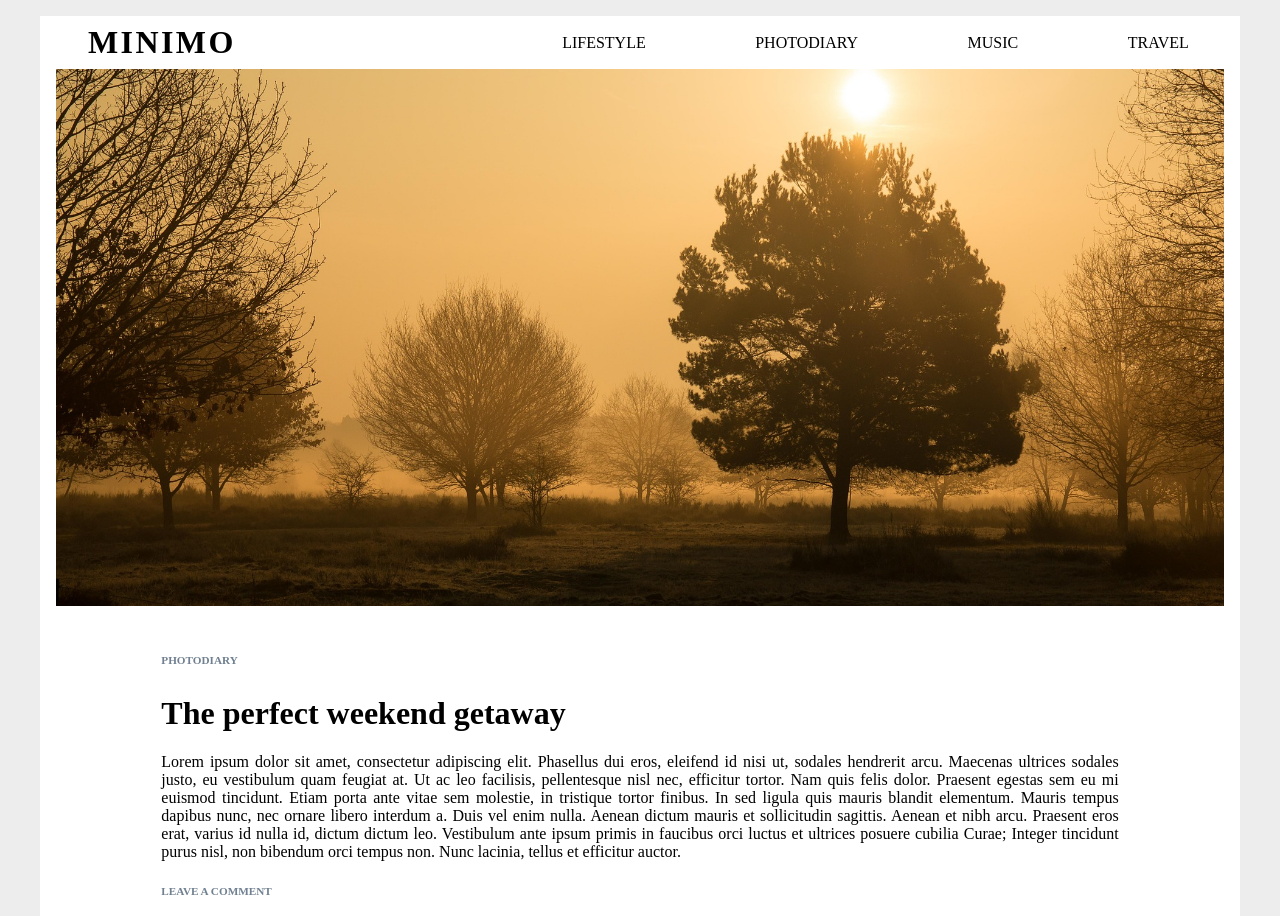
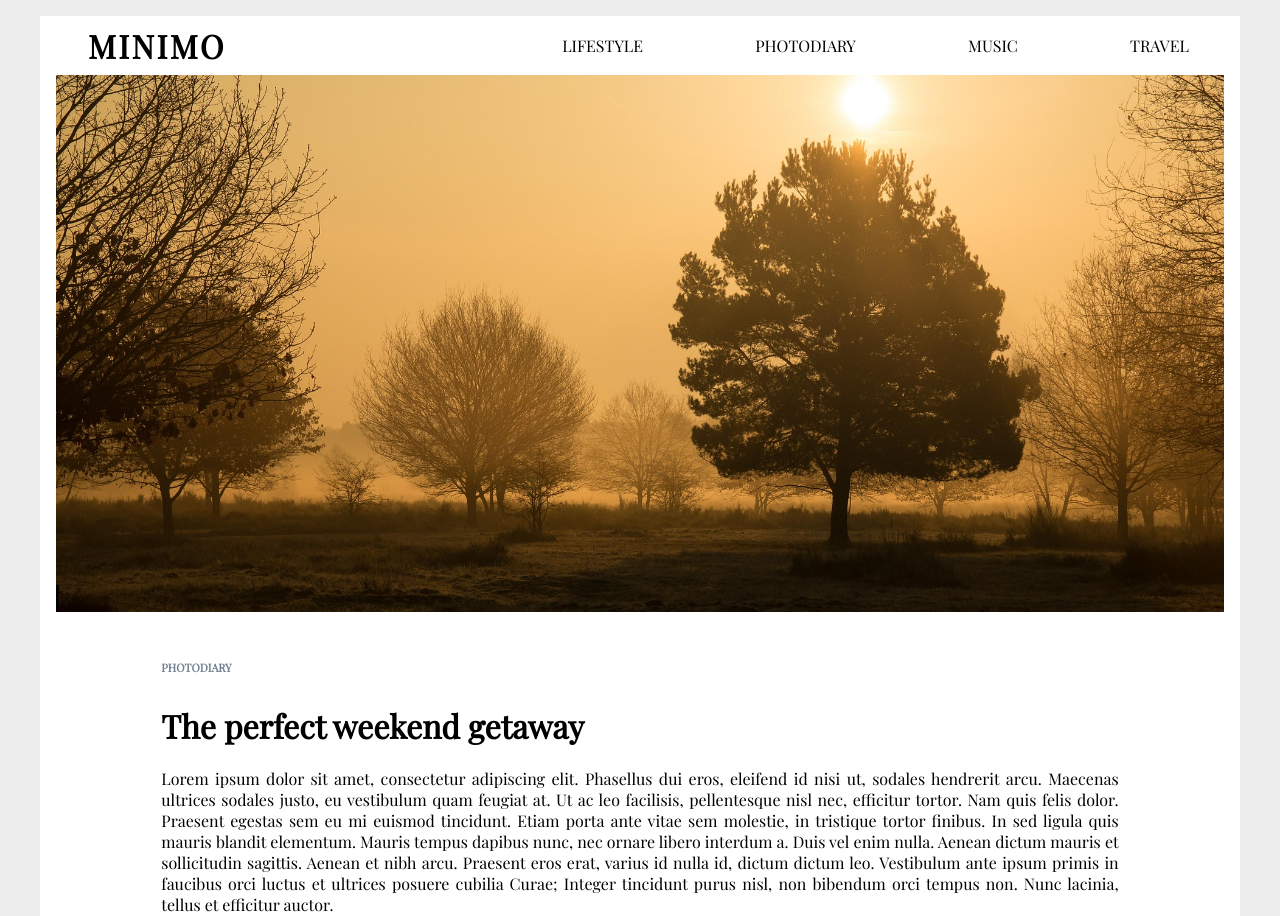
Before and after one commit to marcinho51/Blog_Minimo, a website: page index.html in a window 1280 px wide. Shown: the top 916 px of the page. Drawn offline with nearby package versions, Linux system fonts and the light colour scheme.

Commit message:
Font added

```diff
--- a/index.html
+++ b/index.html
@@ -9,16 +9,21 @@
       crossorigin="anonymous"
     ></script>
     <link href="./css/main.css" rel="stylesheet" />
+    <link
+      href="https://fonts.googleapis.com/css?family=Playfair+Display&display=swap"
+      rel="stylesheet"
+    />
     <title>Blog Minimo</title>
   </head>
   <body>
     <div class="wrapper">
       <header>
         <div class="row">
-          <div class="header__logo col-md-4 col-lg-4">
+          <div class="header__logo col-sm-5 col-md-4 col-lg-4">
             <a href="#"><h1>Minimo</h1></a>
           </div>
-          <div class="header__hamburger col-md-6 col-lg-7">
+
+          <div class="header__hamburger col-sm-5 col-md-6 col-lg-7">
             <input type="checkbox" />
             <span></span>
             <span></span>
--- a/scss/_header.scss
+++ b/scss/_header.scss
@@ -10,7 +10,7 @@ header {
         color: $color-black;
         text-decoration: none;
         h1 {
-          font-size: 1rem;
+          font-size: 2rem;
           letter-spacing: 0.15rem;
           text-transform: uppercase;
         }
@@ -69,20 +69,17 @@ header {
         display: none;
         position: absolute;
         list-style-type: none;
-
         width: 2rem;
         transform-origin: 0% 0%;
         transform: translate(-100%, 0);
         transition: transform 0.5s cubic-bezier(0.77, 0.2, 0.05, 1);
         a {
-          color: $color-white;
+          color: $color-black;
           font-weight: 700;
           text-decoration: none;
           text-transform: uppercase;
           transition: color 0.3s ease;
-          &:hover {
-            color: $color-gold;
-          }
+
           li {
             font-size: 0.8rem;
             padding: 0.5rem 0.8rem;
@@ -129,11 +126,17 @@ header {
             @media (min-width: $lg-width) {
               margin-right: 1.4rem;
             }
+
             li {
               color: $color-black;
               font-size: 1rem;
               font-weight: 300;
               text-transform: uppercase;
+              @media (min-width: $lg-width) {
+                &:hover {
+                  color: $color-gold;
+                }
+              }
             }
           }
         }
--- a/scss/_typography.scss
+++ b/scss/_typography.scss
@@ -7,7 +7,7 @@
 body {
   background-color: $color-white-wrapper;
   font-size: $font-size;
-  //   font-family: $font-primary;
+  font-family: $font-primary;
 }
 
 .wrapper {
--- a/scss/_variables.scss
+++ b/scss/_variables.scss
@@ -12,3 +12,6 @@ $color-white-wrapper: #ededed;
 $sm-width: 576px;
 $md-width: 768px;
 $lg-width: 992px;
+
+//fonts
+$font-primary: "Playfair Display", serif;
```
Also changed, not shown: css/main.css.
